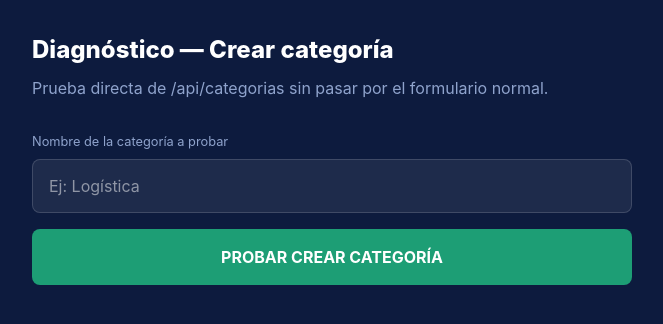
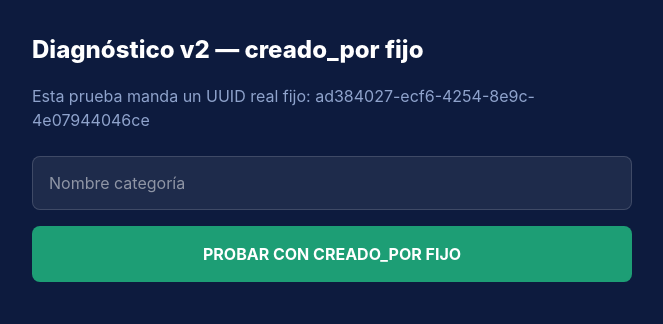
Before and after one commit to satoshigod/escala, a Next.js app: page /test-categorias in a window 1280 px wide. Shown: the top 324 px of the page, without its empty margins (308-971 px from the left). Built offline with nearby package versions, Linux system fonts and the light colour scheme.

Commit message:
debug v2: test categorias con creado_por fijo

```diff
--- a/app/test-categorias/page.js
+++ b/app/test-categorias/page.js
@@ -5,35 +5,20 @@ export default function TestCategorias() {
   const [nombre, setNombre] = useState('')
   const [resultado, setResultado] = useState(null)
   const [cargando, setCargando] = useState(false)
-  const [paso, setPaso] = useState('')
 
   async function probar() {
     setCargando(true)
     setResultado(null)
-    setPaso('Enviando petición...')
-
     try {
       const res = await fetch('/api/categorias', {
         method: 'POST',
         headers: { 'Content-Type': 'application/json' },
-        body: JSON.stringify({ nombre: nombre || 'CategoriaPrueba' + Date.now() })
+        body: JSON.stringify({ nombre: nombre || 'CategoriaPrueba' + Date.now(), creado_por: 'ad384027-ecf6-4254-8e9c-4e07944046ce' })
       })
-
-      setPaso('Respuesta recibida, status: ' + res.status)
-
       const texto = await res.text()
-      setPaso('Texto crudo recibido')
-
       let data
-      try {
-        data = JSON.parse(texto)
-      } catch (e) {
-        setResultado({ error: 'La respuesta no es JSON válido', textoCrudo: texto })
-        setCargando(false)
-        return
-      }
-
-      setResultado(data)
+      try { data = JSON.parse(texto) } catch(e) { data = { error: 'No es JSON', textoCrudo: texto } }
+      setResultado({ status: res.status, ...data })
     } catch (e) {
       setResultado({ error: 'Error de red: ' + e.message })
     }
@@ -43,40 +28,16 @@ export default function TestCategorias() {
   return (
     <div style={{minHeight:'100vh',background:'#0D1B3E',fontFamily:'Inter,sans-serif',padding:'2rem',color:'#fff'}}>
       <div style={{maxWidth:'600px',margin:'0 auto'}}>
-        <h1 style={{fontSize:'1.5rem',fontWeight:'800',marginBottom:'0.5rem'}}>Diagnóstico — Crear categoría</h1>
-        <p style={{color:'#8FA3CC',marginBottom:'2rem'}}>Prueba directa de /api/categorias sin pasar por el formulario normal.</p>
-
-        <label style={{display:'block',fontSize:'0.8rem',color:'#8FA3CC',marginBottom:'0.5rem'}}>Nombre de la categoría a probar</label>
-        <input
-          value={nombre}
-          onChange={e => setNombre(e.target.value)}
-          placeholder="Ej: Logística"
-          style={{width:'100%',background:'rgba(255,255,255,0.07)',border:'1px solid rgba(255,255,255,0.15)',borderRadius:'8px',padding:'0.875rem 1rem',color:'#fff',fontSize:'1rem',outline:'none',boxSizing:'border-box',marginBottom:'1rem'}}
-        />
-
-        <button
-          onClick={probar}
-          disabled={cargando}
-          style={{width:'100%',background:'#1D9E75',color:'#fff',border:'none',borderRadius:'8px',padding:'1rem',fontSize:'1rem',fontWeight:'700',cursor:'pointer'}}
-        >
-          {cargando ? 'Probando...' : 'PROBAR CREAR CATEGORÍA'}
+        <h1 style={{fontSize:'1.5rem',fontWeight:'800',marginBottom:'1rem'}}>Diagnóstico v2 — creado_por fijo</h1>
+        <p style={{color:'#8FA3CC',marginBottom:'1.5rem'}}>Esta prueba manda un UUID real fijo: ad384027-ecf6-4254-8e9c-4e07944046ce</p>
+        <input value={nombre} onChange={e => setNombre(e.target.value)} placeholder="Nombre categoría" style={{width:'100%',background:'rgba(255,255,255,0.07)',border:'1px solid rgba(255,255,255,0.15)',borderRadius:'8px',padding:'0.875rem 1rem',color:'#fff',fontSize:'1rem',outline:'none',boxSizing:'border-box',marginBottom:'1rem'}} />
+        <button onClick={probar} disabled={cargando} style={{width:'100%',background:'#1D9E75',color:'#fff',border:'none',borderRadius:'8px',padding:'1rem',fontSize:'1rem',fontWeight:'700',cursor:'pointer'}}>
+          {cargando ? 'Probando...' : 'PROBAR CON CREADO_POR FIJO'}
         </button>
-
-        {paso && (
-          <div style={{marginTop:'1.5rem',padding:'1rem',background:'rgba(255,255,255,0.05)',borderRadius:'8px',fontSize:'0.85rem',color:'#8FA3CC'}}>
-            Estado: {paso}
-          </div>
-        )}
-
         {resultado && (
-          <div style={{marginTop:'1rem',padding:'1.5rem',background: resultado.error ? 'rgba(216,90,48,0.1)' : 'rgba(29,158,117,0.1)', border: resultado.error ? '1px solid rgba(216,90,48,0.3)' : '1px solid rgba(29,158,117,0.3)', borderRadius:'12px'}}>
-            <div style={{fontSize:'0.9rem',fontWeight:'700',marginBottom:'0.75rem',color: resultado.error ? '#D85A30' : '#1D9E75'}}>
-              {resultado.error ? '❌ ERROR ENCONTRADO' : '✅ FUNCIONÓ'}
-            </div>
-            <pre style={{whiteSpace:'pre-wrap',fontSize:'0.8rem',color:'#fff',background:'rgba(0,0,0,0.3)',padding:'1rem',borderRadius:'8px',overflow:'auto'}}>
-              {JSON.stringify(resultado, null, 2)}
-            </pre>
-          </div>
+          <pre style={{marginTop:'1.5rem',whiteSpace:'pre-wrap',fontSize:'0.85rem',color:'#fff',background:'rgba(0,0,0,0.3)',padding:'1.25rem',borderRadius:'8px',overflow:'auto'}}>
+            {JSON.stringify(resultado, null, 2)}
+          </pre>
         )}
       </div>
     </div>
```
